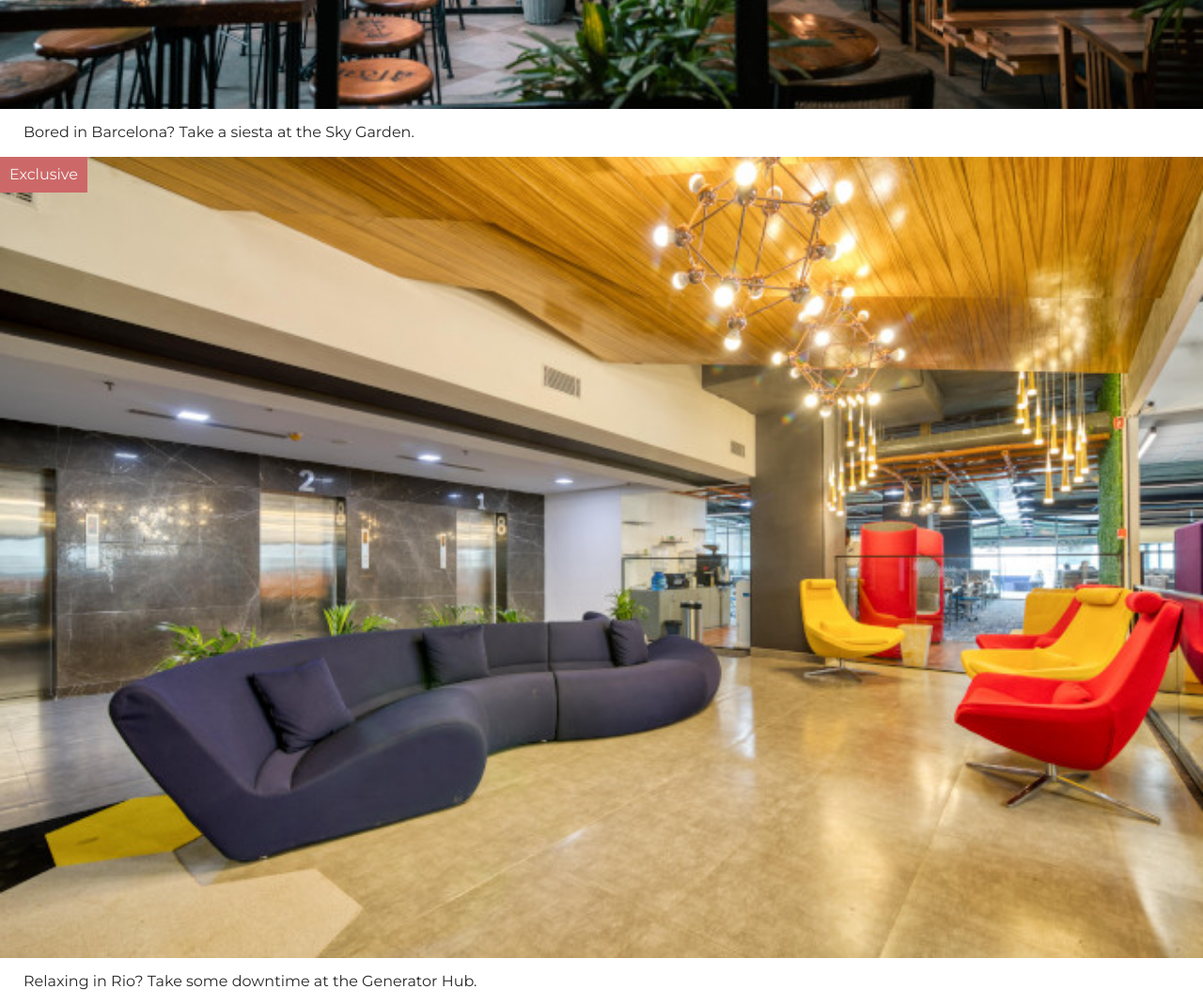
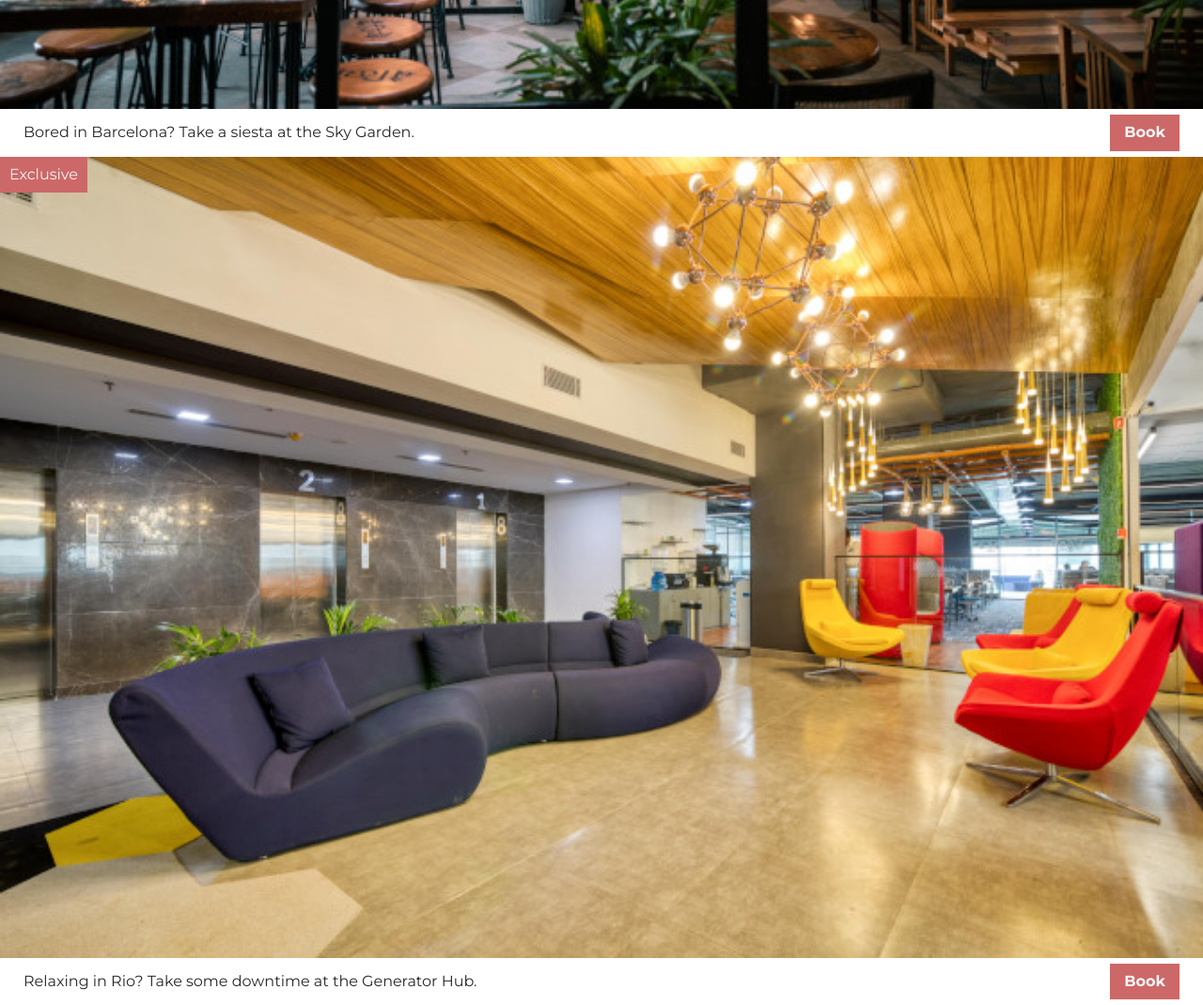
Before and after one commit to Rebel-Fox/COWORKING-SITE, a plain HTML site: page index.html in a window 1280 px wide. Shown: the part 1820-2890 px from the top of the page at 94% size. Drawn offline with nearby package versions, Linux system fonts and the light colour scheme.

Commit message:
updated html

```diff
--- a/index.html
+++ b/index.html
@@ -55,6 +55,7 @@
 			</div>
 			<div class="caption">
 				<p>Bored in Barcelona? Take a siesta at the Sky Garden.</p>
+				<button>Book</button>
 			</div>
 
 		</section>
@@ -67,6 +68,7 @@
 			</div>
 			<div class="caption">
 				<p>Relaxing in Rio? Take some downtime at the Generator Hub.</p>
+				<button>Book</button>
 			</div>
 
 		</section>
```
